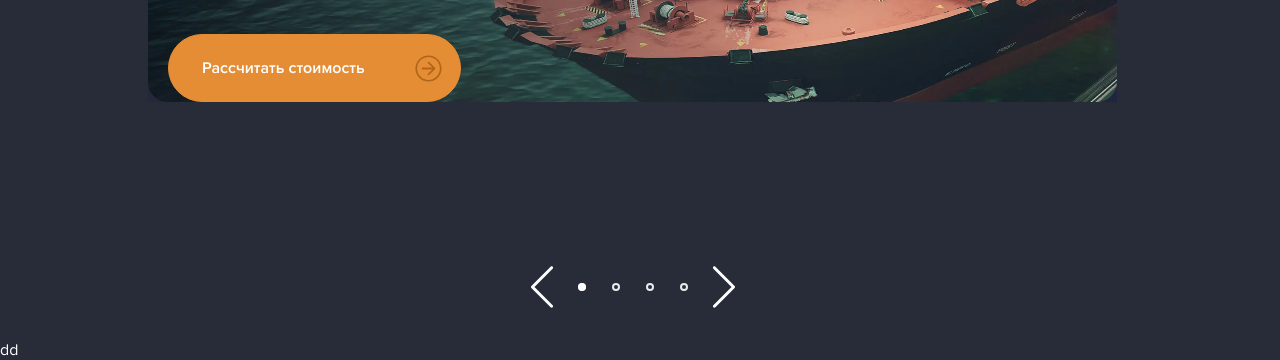
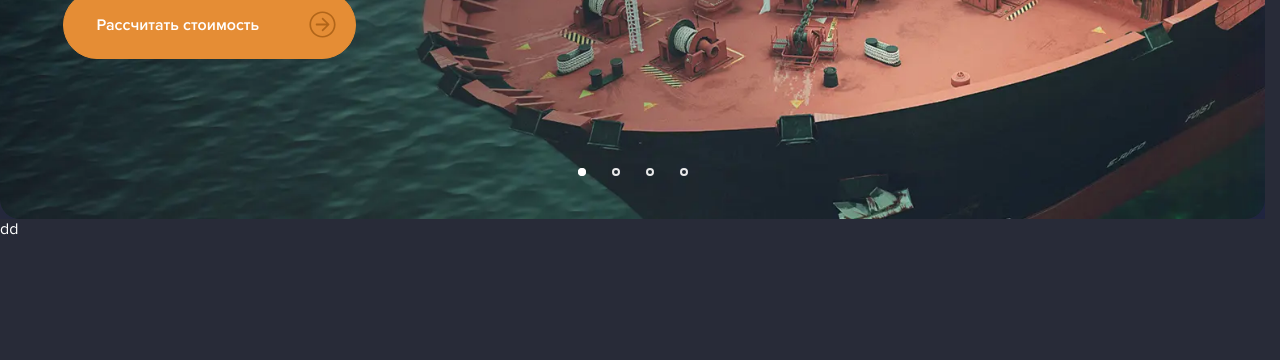
Before and after one commit to nik-vorobei/MASTER-TAO-CARGO, a plain HTML site: page index.html in a window 1280 px wide. Shown: the part 447-807 px from the top of the page. Drawn offline with Linux system fonts and the light colour scheme.

Commit message:
секция-1 hero 'Ошибки-исправлено', закончена

```diff
--- a/index.html
+++ b/index.html
@@ -263,8 +263,9 @@
 							</ul>
 						</div>
 						<div class="hero__actions">
+							<div class="hero__button-arrow-wrapper">
 								<button
-								class="hero__button-arrow hero__button-arrow hidden-mobile"
+									class="hero__button-arrow hero__button-arrow--left hidden-mobile"
 									type="button"
 								>
 									<svg
@@ -280,6 +281,24 @@
 										/>
 									</svg>
 								</button>
+								<button
+									class="hero__button-arrow hero__button-arrow--right hidden-mobile"
+									type="button"
+								>
+									<svg
+										width="24"
+										height="42"
+										viewBox="0 0 24 42"
+										fill="none"
+										xmlns="http://www.w3.org/2000/svg"
+									>
+										<path
+											d="M3.40237 41.2543C3.1171 41.5396 2.76051 41.6822 2.36827 41.6822C1.97602 41.6822 1.61943 41.5396 1.33416 41.2543C0.763614 40.6838 0.763614 39.7566 1.33416 39.1861L19.5202 21L1.33416 2.814C0.763614 2.24345 0.763614 1.31632 1.33416 0.745778C1.9047 0.175235 2.83183 0.175235 3.40237 0.745778L22.6225 19.9659C23.1931 20.5365 23.1931 21.4636 22.6225 22.0342L3.40237 41.2543V41.2543Z"
+											fill="white"
+										/>
+									</svg>
+								</button>
+							</div>
 							<div class="hero__pagination pagination">
 								<ul class="pagination__list">
 									<li class="pagination__item">
@@ -376,23 +395,6 @@
 									</li>
 								</ul>
 							</div>
-							<button
-								class="hero__button-arrow hero__button-arrow hidden-mobile"
-								type="button"
-							>
-								<svg
-									width="24"
-									height="42"
-									viewBox="0 0 24 42"
-									fill="none"
-									xmlns="http://www.w3.org/2000/svg"
-								>
-									<path
-										d="M3.40237 41.2543C3.1171 41.5396 2.76051 41.6822 2.36827 41.6822C1.97602 41.6822 1.61943 41.5396 1.33416 41.2543C0.763614 40.6838 0.763614 39.7566 1.33416 39.1861L19.5202 21L1.33416 2.814C0.763614 2.24345 0.763614 1.31632 1.33416 0.745778C1.9047 0.175235 2.83183 0.175235 3.40237 0.745778L22.6225 19.9659C23.1931 20.5365 23.1931 21.4636 22.6225 22.0342L3.40237 41.2543V41.2543Z"
-										fill="white"
-									/>
-								</svg>
-							</button>
 						</div>
 					</div>
 				</div>
--- a/styles/blocks/_hero.scss
+++ b/styles/blocks/_hero.scss
@@ -1,24 +1,7 @@
 .hero {
-	display: flex;
-	flex-direction: column;
-	justify-content: space-between;
-	width: 100%;
+	position: relative;
+	z-index: 1;
 	height: auto;
-
-	z-index: 1;
-
-	padding: 10.2rem 9.25rem 1.875rem;
-	row-gap: 10.1rem;
-
-	@include tablet {
-		padding: 5rem 5rem 1.5rem;
-		row-gap: 5rem;
-	}
-
-	@include mobile-s {
-		padding-top: 187px;
-		padding-inline: 0;
-	}
 
 	&__list {
 		display: flex;
@@ -34,6 +17,20 @@
 	}
 
 	&__body {
+		padding-block: 10.2rem 14.25rem;
+
+		@include desktop {
+			padding-block: 7.5rem 10rem;
+		}
+
+		@include tablet {
+			padding-block: 5rem 8rem;
+		}
+
+		@include mobile-s {
+			padding-top: 11.7rem;
+		}
+
 		@include mobile-s {
 			display: flex;
 			flex-direction: column;
@@ -71,6 +68,7 @@
 		z-index: -1;
 		width: 100%;
 		height: 100%;
+		object-fit: cover;
 
 		@include mobile-above {
 			box-shadow: var(--shadow);
@@ -78,18 +76,43 @@
 		}
 	}
 
-	&__actions {
-		display: flex;
-		justify-content: center;
-		align-items: center;
-	}
-
 	&__button-arrow {
 		@include flex-center;
 		@include square(46px);
 
+		position: absolute;
 		color: var(--color-light);
 		background-color: transparent;
 		border: none;
+		z-index: 2;
+		top: 50%;
+		translate: 0 -50%;
+
+		@include desktop {
+			@include visually-hidden;
+		}
+
+		&--left {
+			right: 93%;
+
+			@include desktop-big {
+				right: 96.2%;
+			}
+		}
+
+		&--right {
+			left: 93%;
+
+			@include desktop-big {
+				left: 96.2%;
+			}
+		}
+	}
+
+	&__pagination {
+		position: absolute;
+		left: 50%;
+		translate: -50% 0;
+		bottom: 1.875rem;
 	}
 }
```
Also changed, not shown: styles/styles.css, 1 other file. Lines whose indentation alone changed are shown as unchanged.
